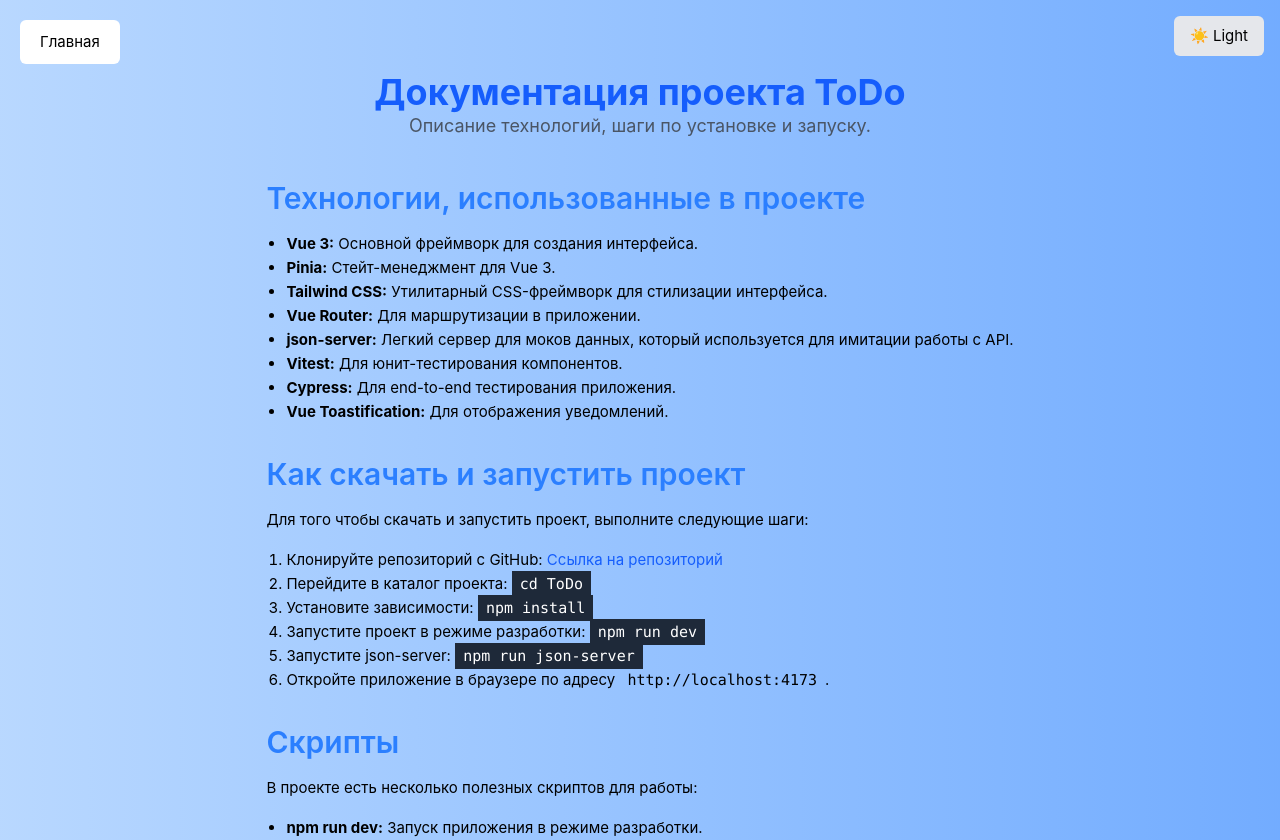
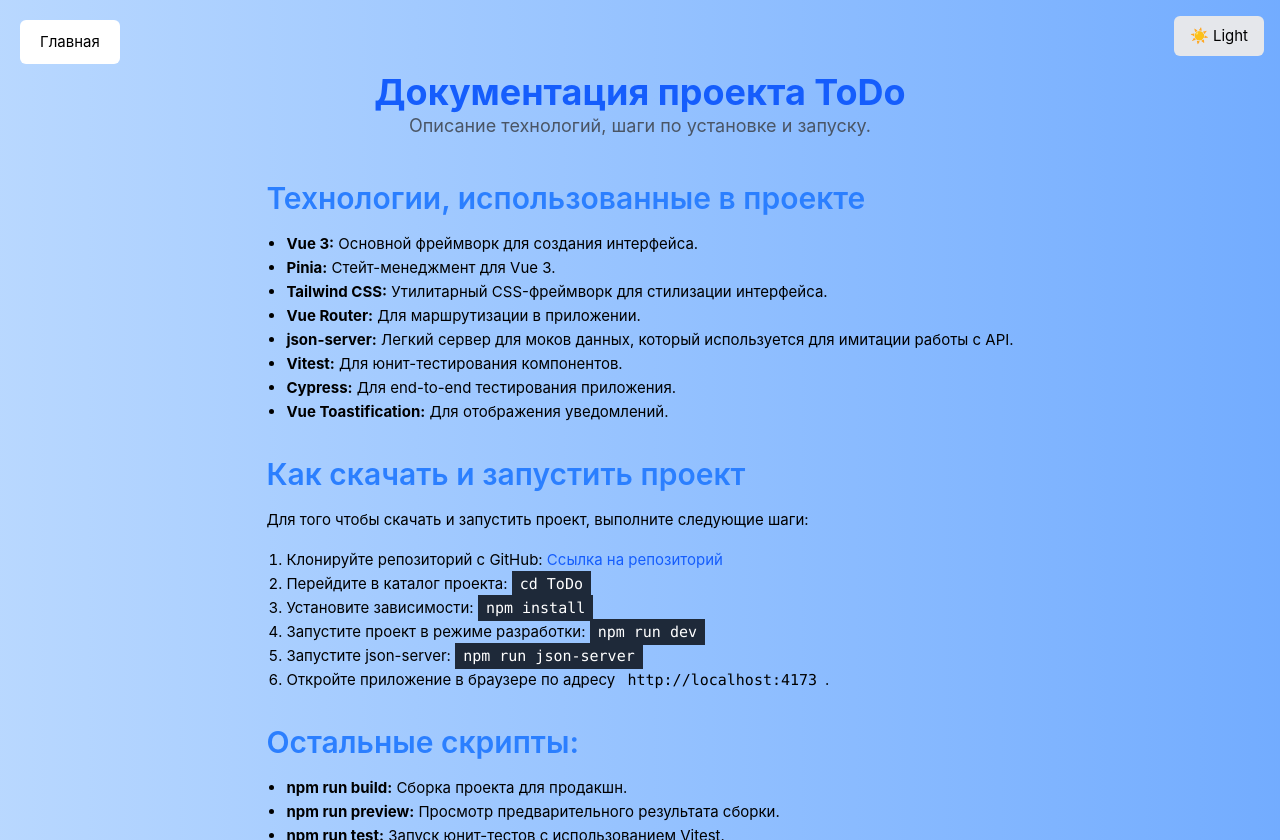
Before and after one commit to Aleksei-Kibardin/ToDo, a Vue app: page /about in a window 1280 px wide. Built offline with nearby package versions, Linux system fonts and the light colour scheme.

Commit message:
Update AboutPage.vue

```diff
--- a/src/pages/About/ui/AboutPage.vue
+++ b/src/pages/About/ui/AboutPage.vue
@@ -47,10 +47,8 @@
         </section>
 
         <section class="mb-8">
-            <h2 class="text-3xl font-semibold text-blue-500 dark:text-blue-300 mb-4">Скрипты</h2>
-            <p class="mb-4">В проекте есть несколько полезных скриптов для работы:</p>
+            <h2 class="text-3xl font-semibold text-blue-500 dark:text-blue-300 mb-4">Остальные скрипты:</h2>
             <ul class="list-disc pl-5">
-                <li><strong>npm run dev:</strong> Запуск приложения в режиме разработки.</li>
                 <li><strong>npm run build:</strong> Сборка проекта для продакшн.</li>
                 <li><strong>npm run preview:</strong> Просмотр предварительного результата сборки.</li>
                 <li><strong>npm run test:</strong> Запуск юнит-тестов с использованием Vitest.</li>
```
